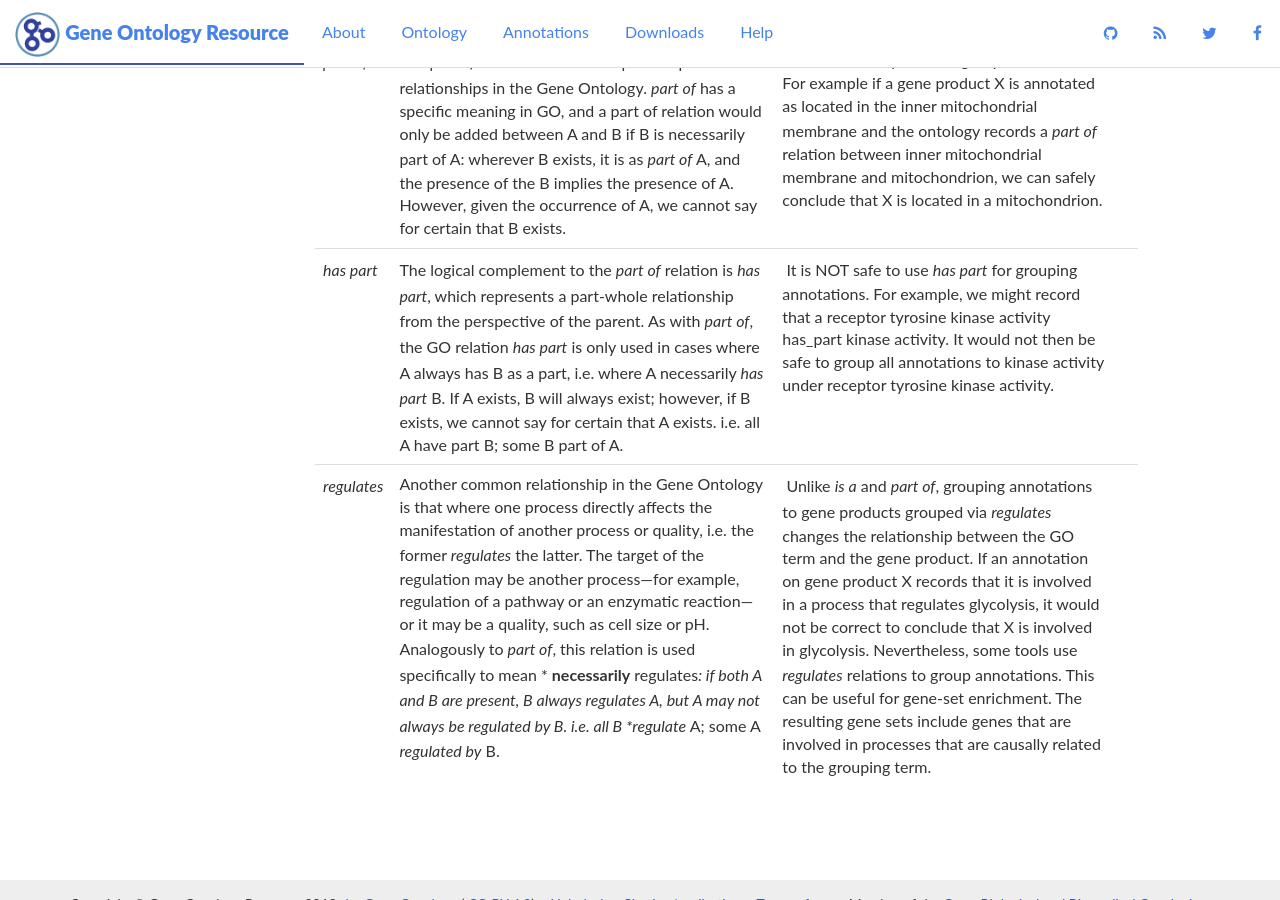
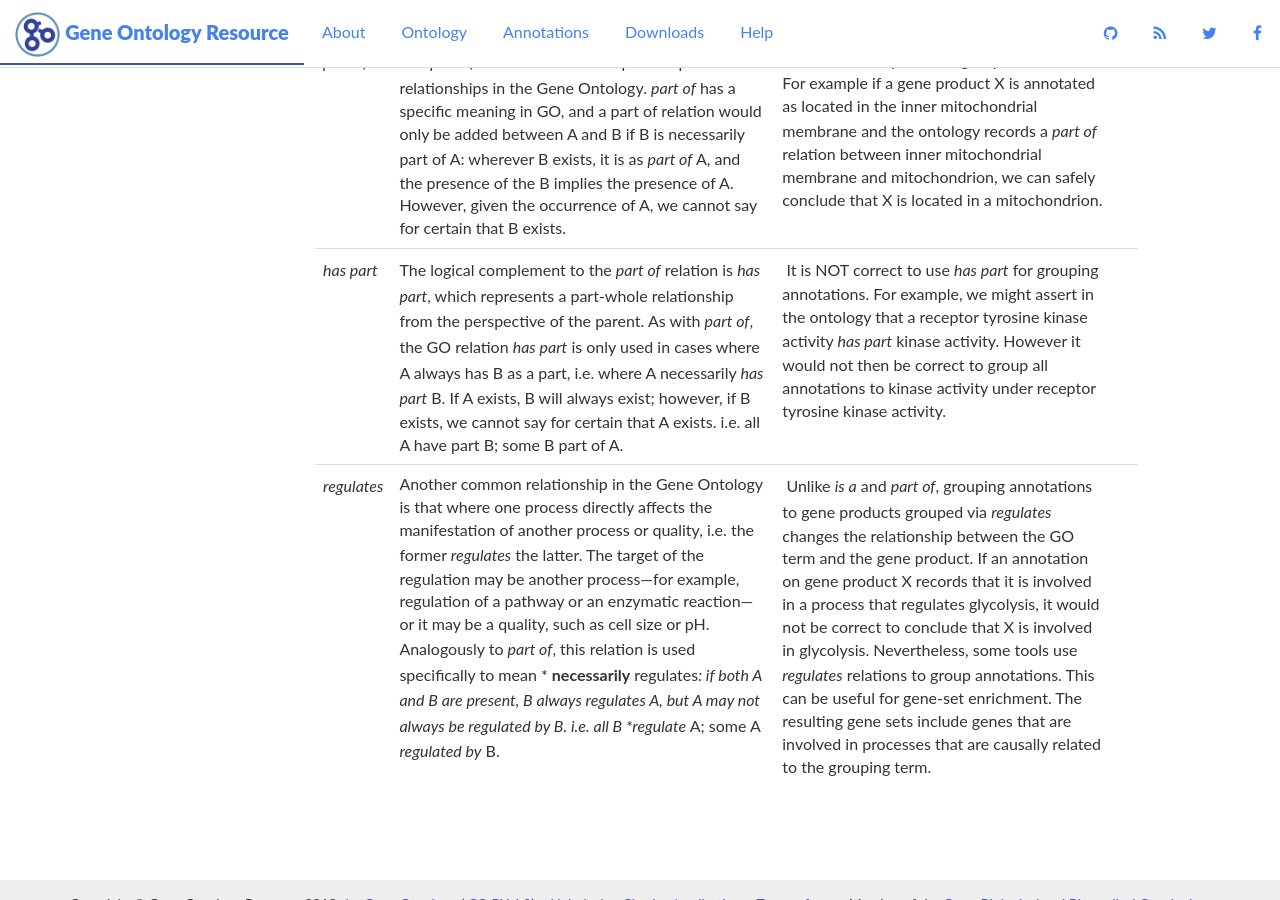
Before and after one commit to geneontology/geneontology.github.io, a Jekyll site: the page built from _docs/ontology-relations.md, in a window 1280 px wide and 900 px high, scrolled down 2245 px. Built offline with Jekyll 4.4.1, drawn with Linux system fonts in a browser that asks for light colours; nearby versions of some CDN libraries.

Commit message:
Update ontology-relations.md

```diff
--- a/_docs/ontology-relations.md
+++ b/_docs/ontology-relations.md
@@ -50,5 +50,5 @@ Nodes in the GO graph can have any number and type of relationships to other nod
 |------------------|-------------|-------------|
 | *is a*  | The is a relation forms the basic structure of GO. If we say A *is a* B, we mean that node A is a subtype of node B. For example, mitotic cell cycle *is a* cell cycle, or lyase activity *is a* catalytic activity. It should be noted that is a does not mean *is an instance of*. An *instance*, ontologically speaking, is a specific example of something; e.g. a cat is a mammal, but Garfield is an instance of a cat, rather than a subtype of cat. GO, like most ontologies, does not use instances, and the terms in GO represent a class of entities or phenomena, rather than specific manifestations thereof. However, if we know that cat is a mammal, we can say that every instance of cat is a mammal. | It is safe to use *is a* to group annotations. For example if a gene product X is annotated as having tyrosine kinase activity and the ontology records that tyrosine kinase activity *is a* (type of) kinase activity, then we can safely conclude that gene product X has kinase activity.|
 | *part of* | The *part of* relation is used to represent part-whole relationships in the Gene Ontology. *part of* has a specific meaning in GO, and a part of relation would only be added between A and B if B is necessarily part of A: wherever B exists, it is as *part of* A, and the presence of the B implies the presence of A. However, given the occurrence of A, we cannot say for certain that B exists. | It is safe to use part of to group annotations. For example if a gene product X is annotated as located in the inner mitochondrial membrane and the ontology records a *part of* relation between inner mitochondrial membrane and mitochondrion, we can safely conclude that X is located in a mitochondrion.|
-| *has part*  | The logical complement to the *part of* relation is *has part*, which represents a part-whole relationship from the perspective of the parent. As with *part of*, the GO relation *has part* is only used in cases where A always has B as a part, i.e. where A necessarily *has part* B. If A exists, B will always exist; however, if B exists, we cannot say for certain that A exists. i.e. all A have part B; some B part of A. | It is NOT safe to use *has part* for grouping annotations. For example, we might record that a receptor tyrosine kinase activity has_part kinase activity. It would not then be safe to group all annotations to kinase activity under receptor tyrosine kinase activity.  |
+| *has part*  | The logical complement to the *part of* relation is *has part*, which represents a part-whole relationship from the perspective of the parent. As with *part of*, the GO relation *has part* is only used in cases where A always has B as a part, i.e. where A necessarily *has part* B. If A exists, B will always exist; however, if B exists, we cannot say for certain that A exists. i.e. all A have part B; some B part of A. | It is NOT correct to use *has part* for grouping annotations. For example, we might assert in the ontology that a receptor tyrosine kinase activity *has part* kinase activity. However it would not then be correct to group all annotations to kinase activity under receptor tyrosine kinase activity.  |
 | *regulates* | Another common relationship in the Gene Ontology is that where one process directly affects the manifestation of another process or quality, i.e. the former *regulates* the latter. The target of the regulation may be another process—for example, regulation of a pathway or an enzymatic reaction—or it may be a quality, such as cell size or pH. Analogously to *part of*, this relation is used specifically to mean * **necessarily** regulates*: if both A and B are present, B always regulates A, but A may not always be regulated by B. i.e. all B *regulate* A; some A *regulated by* B.  | Unlike *is a* and *part of*, grouping annotations to gene products grouped via *regulates* changes the relationship between the GO term and the gene product. If an annotation on gene product X records that it is involved in a process that regulates glycolysis, it would not be correct to conclude that X is involved in glycolysis. Nevertheless, some tools use *regulates* relations to group annotations. This can be useful for gene-set enrichment. The resulting gene sets include genes that are involved in processes that are causally related to the grouping term. |
```
